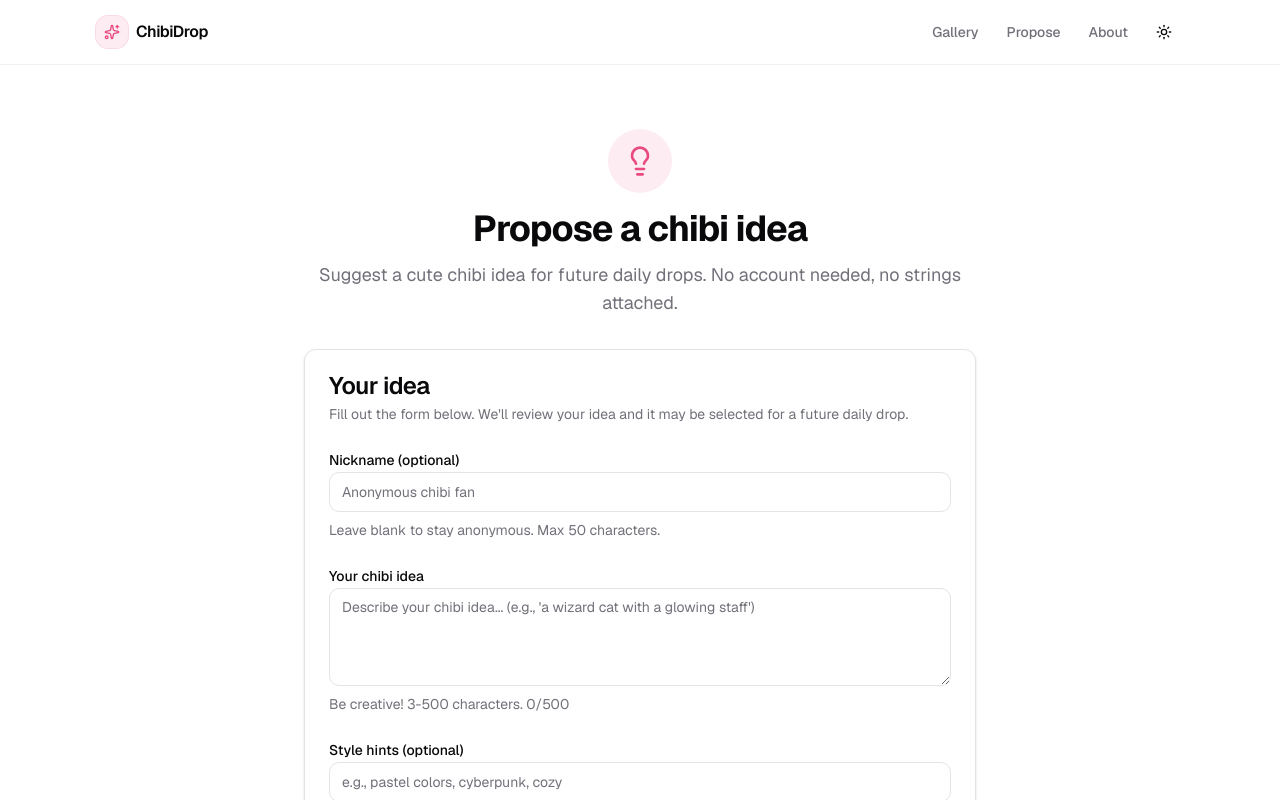
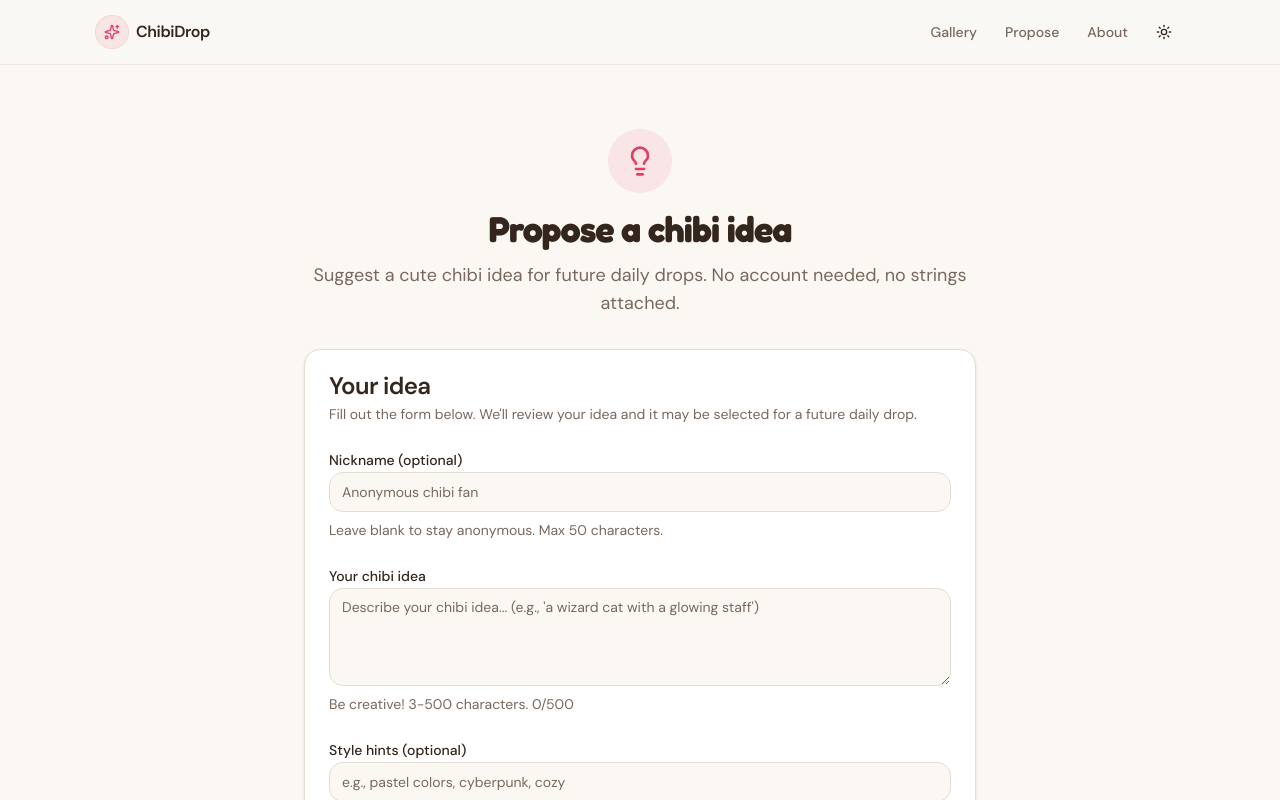
Before and after one commit to daniel-ctn/chibi-spark, a Next.js app: page /propose in a window 1280 px wide. Shown: the top 800 px of the page. Built offline with nearby package versions, Linux system fonts and the light colour scheme; no server answers.

Commit message:
style: add Morning Zine design tokens and typography

```diff
--- a/app/globals.css
+++ b/app/globals.css
@@ -4,82 +4,86 @@
 @custom-variant dark (&:is(.dark *));
 
 /* ──────────────────────────────────────────────────────────────────────────
- * ChibiDrop design tokens
+ * ChibiDrop — "Morning Zine" design system
  *
- *  - Surfaces use a warm zinc (almost-white in light, near-black in dark).
- *  - Primary is a soft rose-pink to give the app a friendly, chibi feel
- *    without going childish.
- *  - Accent is a slightly warmer version of the same hue, used for soft
- *    surfaces (badges, chips, hover).
- *  - No gradients by design (per project guidelines).
+ * Warm cream surfaces, coral sakura primary, soft mint accents.
+ * Display type: Fredoka. Body: DM Sans. Art-first, sticker-shop energy.
  * ────────────────────────────────────────────────────────────────────────── */
 
 :root {
-  --background: 0 0% 100%;
-  --foreground: 240 10% 3.9%;
+  --background: 32 45% 97%;
+  --foreground: 22 28% 16%;
 
   --card: 0 0% 100%;
-  --card-foreground: 240 10% 3.9%;
+  --card-foreground: 22 28% 16%;
 
   --popover: 0 0% 100%;
-  --popover-foreground: 240 10% 3.9%;
+  --popover-foreground: 22 28% 16%;
 
-  --primary: 340 78% 60%;
+  --primary: 346 72% 56%;
   --primary-foreground: 0 0% 100%;
 
-  --secondary: 240 4.8% 95.9%;
-  --secondary-foreground: 240 5.9% 10%;
+  --secondary: 158 32% 90%;
+  --secondary-foreground: 158 35% 22%;
 
-  --muted: 240 4.8% 95.9%;
-  --muted-foreground: 240 3.8% 46.1%;
+  --muted: 32 24% 93%;
+  --muted-foreground: 22 12% 42%;
 
-  --accent: 340 80% 96%;
-  --accent-foreground: 340 70% 30%;
+  --accent: 346 55% 94%;
+  --accent-foreground: 346 55% 32%;
 
-  --destructive: 0 84.2% 60.2%;
-  --destructive-foreground: 0 0% 98%;
+  --destructive: 0 72% 52%;
+  --destructive-foreground: 0 0% 100%;
 
-  --success: 142 71% 45%;
+  --success: 158 45% 38%;
   --success-foreground: 0 0% 100%;
 
-  --border: 240 5.9% 90%;
-  --input: 240 5.9% 90%;
-  --ring: 340 78% 60%;
+  --border: 32 18% 86%;
+  --input: 32 18% 86%;
+  --ring: 346 72% 56%;
 
-  --radius: 0.75rem;
+  --radius: 1rem;
+
+  --surface-elevated: 0 0% 100%;
+  --surface-inset: 32 30% 95%;
+  --dot-color: 346 40% 80%;
 }
 
 .dark {
-  --background: 240 10% 4%;
-  --foreground: 0 0% 98%;
+  --background: 268 18% 9%;
+  --foreground: 32 25% 94%;
 
-  --card: 240 10% 6%;
-  --card-foreground: 0 0% 98%;
+  --card: 268 16% 12%;
+  --card-foreground: 32 25% 94%;
 
-  --popover: 240 10% 6%;
-  --popover-foreground: 0 0% 98%;
+  --popover: 268 16% 12%;
+  --popover-foreground: 32 25% 94%;
 
-  --primary: 340 80% 70%;
-  --primary-foreground: 240 10% 4%;
+  --primary: 346 68% 62%;
+  --primary-foreground: 268 18% 9%;
 
-  --secondary: 240 3.7% 15.9%;
-  --secondary-foreground: 0 0% 98%;
+  --secondary: 158 22% 18%;
+  --secondary-foreground: 158 35% 78%;
 
-  --muted: 240 3.7% 15.9%;
-  --muted-foreground: 240 5% 64.9%;
+  --muted: 268 12% 16%;
+  --muted-foreground: 32 10% 62%;
 
-  --accent: 340 30% 18%;
-  --accent-foreground: 340 80% 82%;
+  --accent: 346 28% 18%;
+  --accent-foreground: 346 60% 82%;
 
-  --destructive: 0 62.8% 30.6%;
-  --destructive-foreground: 0 0% 98%;
+  --destructive: 0 62% 45%;
+  --destructive-foreground: 0 0% 100%;
 
-  --success: 142 60% 50%;
-  --success-foreground: 0 0% 98%;
+  --success: 158 40% 42%;
+  --success-foreground: 0 0% 100%;
 
-  --border: 240 3.7% 15.9%;
-  --input: 240 3.7% 15.9%;
-  --ring: 340 80% 70%;
+  --border: 268 12% 20%;
+  --input: 268 12% 20%;
+  --ring: 346 68% 62%;
+
+  --surface-elevated: 268 14% 14%;
+  --surface-inset: 268 16% 8%;
+  --dot-color: 346 20% 28%;
 }
 
 @theme inline {
@@ -104,15 +108,18 @@
   --color-border: hsl(var(--border));
   --color-input: hsl(var(--input));
   --color-ring: hsl(var(--ring));
+  --color-surface-elevated: hsl(var(--surface-elevated));
+  --color-surface-inset: hsl(var(--surface-inset));
 
-  --radius-sm: calc(var(--radius) - 4px);
+  --radius-sm: calc(var(--radius) - 6px);
   --radius-md: calc(var(--radius) - 2px);
   --radius-lg: var(--radius);
-  --radius-xl: calc(var(--radius) + 4px);
+  --radius-xl: calc(var(--radius) + 6px);
+  --radius-2xl: calc(var(--radius) + 12px);
 
-  --font-sans:
-    var(--font-geist-sans), ui-sans-serif, system-ui, -apple-system, "Segoe UI", Roboto,
-    "Helvetica Neue", Arial, sans-serif;
+  --font-sans: var(--font-dm-sans), ui-sans-serif, system-ui, sans-serif;
+  --font-display:
+    var(--font-fredoka), var(--font-dm-sans), ui-sans-serif, system-ui, sans-serif;
   --font-mono:
     var(--font-geist-mono), ui-monospace, SFMono-Regular, Menlo, Consolas, monospace;
 }
@@ -125,6 +132,7 @@
   html {
     -webkit-text-size-adjust: 100%;
     text-rendering: optimizeLegibility;
+    scroll-behavior: smooth;
   }
 
   body {
@@ -132,8 +140,17 @@
     font-family: var(--font-sans);
   }
 
+  h1,
+  h2,
+  h3,
+  h4 {
+    font-family: var(--font-display);
+    letter-spacing: -0.02em;
+  }
+
   ::selection {
-    background: hsl(var(--primary) / 0.25);
+    background: hsl(var(--primary) / 0.22);
+    color: hsl(var(--foreground));
   }
 }
 
@@ -141,4 +158,59 @@
   .container-page {
     @apply mx-auto w-full max-w-6xl px-4 sm:px-6 lg:px-8;
   }
+
+  .container-wide {
+    @apply mx-auto w-full max-w-7xl px-4 sm:px-6 lg:px-8;
+  }
+
+  .font-display {
+    font-family: var(--font-display);
+  }
+
+  .surface-dots {
+    background-color: hsl(var(--background));
+    background-image: radial-gradient(hsl(var(--dot-color) / 0.35) 1px, transparent 1px);
+    background-size: 22px 22px;
+  }
+
+  .surface-panel {
+    @apply border-border/70 bg-surface-elevated rounded-2xl border shadow-sm;
+  }
+
+  .surface-inset {
+    @apply bg-surface-inset rounded-2xl;
+  }
+
+  .sticker-frame {
+    @apply bg-card border-border/80 rounded-2xl border p-2 shadow-md transition-[transform,box-shadow] duration-300 ease-out;
+  }
+
+  .sticker-frame:hover {
+    @apply shadow-lg;
+    transform: translateY(-3px);
+  }
+
+  .pill-tag {
+    @apply bg-secondary/80 text-secondary-foreground inline-flex items-center rounded-full px-3 py-1 text-xs font-medium;
+  }
+
+  .section-kicker {
+    @apply text-primary font-display text-xs font-semibold tracking-[0.14em] uppercase;
+  }
+
+  .nav-link {
+    @apply text-muted-foreground hover:text-foreground hover:bg-accent/80 rounded-full px-3.5 py-2 text-sm font-medium transition-colors;
+  }
+
+  .nav-link-active {
+    @apply bg-accent text-accent-foreground;
+  }
+
+  .filter-chip {
+    @apply border-border/80 bg-card text-foreground hover:border-primary/30 hover:bg-accent/60 inline-flex cursor-pointer items-center rounded-full border px-3 py-1.5 text-xs font-medium transition-colors;
+  }
+
+  .filter-chip-active {
+    @apply border-primary/40 bg-primary text-primary-foreground hover:bg-primary/90 hover:text-primary-foreground;
+  }
 }
--- a/app/layout.tsx
+++ b/app/layout.tsx
@@ -1,5 +1,5 @@
 import type { Metadata } from "next";
-import { Geist, Geist_Mono } from "next/font/google";
+import { DM_Sans, Fredoka, Geist_Mono } from "next/font/google";
 
 import { SiteShell } from "@/components/site/site-shell";
 import { ThemeProvider } from "@/components/site/theme-provider";
@@ -8,9 +8,16 @@ import { SITE_DESCRIPTION, SITE_NAME, SITE_TAGLINE } from "@/lib/constants";
 
 import "./globals.css";
 
-const geistSans = Geist({
-  variable: "--font-geist-sans",
+const dmSans = DM_Sans({
+  variable: "--font-dm-sans",
   subsets: ["latin"],
+  weight: ["400", "500", "600", "700"],
+});
+
+const fredoka = Fredoka({
+  variable: "--font-fredoka",
+  subsets: ["latin"],
+  weight: ["500", "600", "700"],
 });
 
 const geistMono = Geist_Mono({
@@ -55,12 +62,12 @@ export default function RootLayout({
     <html
       lang="en"
       suppressHydrationWarning
-      className={`${geistSans.variable} ${geistMono.variable} h-full`}
+      className={`${dmSans.variable} ${fredoka.variable} ${geistMono.variable} h-full`}
     >
       <body className="min-h-full">
         <ThemeProvider
           attribute="class"
-          defaultTheme="system"
+          defaultTheme="light"
           enableSystem
           disableTransitionOnChange
         >
```
